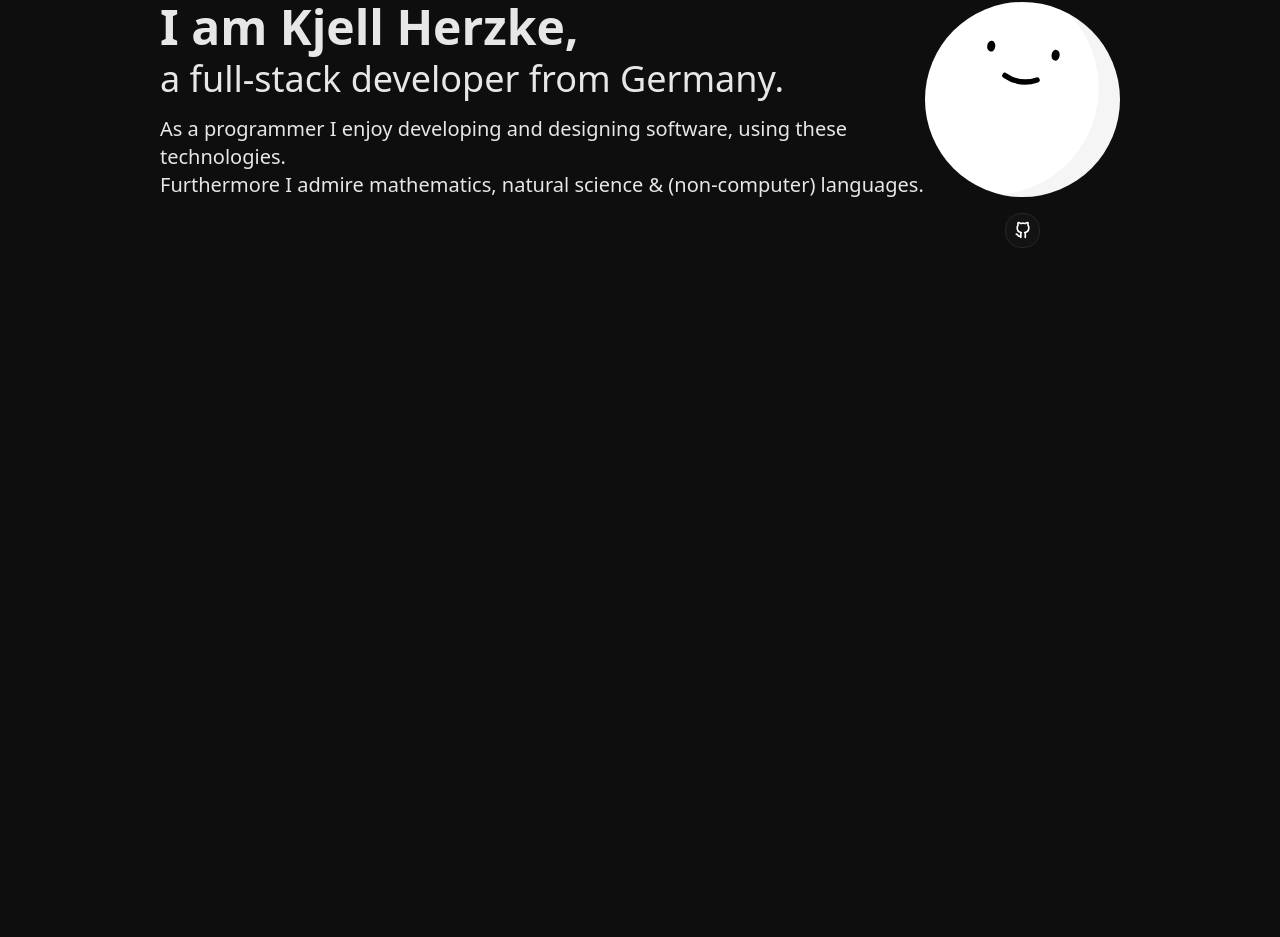
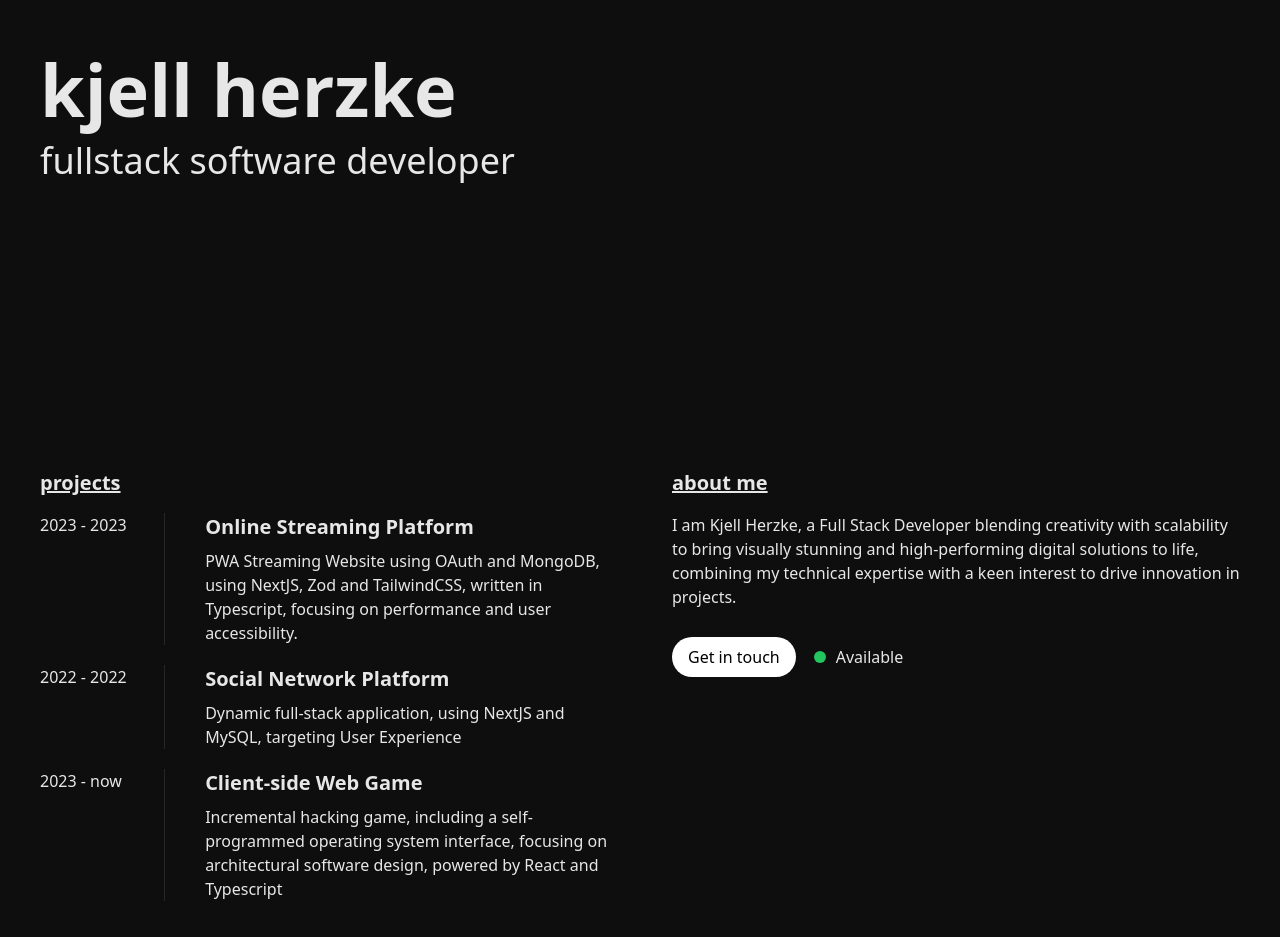
Before and after one commit to kjellherzke/kjellherzke.github.io, a React (Vite) app: page / in a window 1280 px wide. Shown: the part 275-1212 px from the top of the page. Before the commit the page ends 800 px from the top, so only its background shows below. Built offline with nearby package versions, Linux system fonts and the light colour scheme; a web font is replaced by a local one.

Commit message:
v1; temp design?

```diff
--- a/src/App.tsx
+++ b/src/App.tsx
@@ -1,89 +1,129 @@
-/* function App_Old() {
+import { useMemo } from "react";
+
+interface ProjectInfo {
+  title: string;
+  description: string;
+  from: string;
+  to: string;
+}
+
+const projects: ProjectInfo[] = [
+  {
+    title: "Online Streaming Platform ",
+    description:
+      "PWA Streaming Website using OAuth and MongoDB, using NextJS, Zod and TailwindCSS, written in Typescript, focusing on performance and user accessibility.",
+    from: "2023",
+    to: "2023",
+  },
+  {
+    title: "Social Network Platform",
+    description:
+      "Dynamic full-stack application, using NextJS and MySQL, targeting User Experience",
+    from: "2022",
+    to: "2022",
+  },
+  {
+    title: "Client-side Web Game",
+    description:
+      "Incremental hacking game, including a self-programmed operating system interface, focusing on architectural software design, powered by React and Typescript",
+    from: "2023",
+    to: "now",
+  },
+];
+
+function TabProjects() {
+  const projectsDOM = useMemo(
+    () =>
+      projects.map((p) => (
+        <div className="mb-5">
+          <div className="flex justify-between space-x-10">
+            <p className="w-44 border-r border-r-stone-800">
+              {p.from} - {p.to}
+            </p>
+            <div className="w-full">
+              <h5 className="text-xl font-semibold mb-2">{p.title}</h5>
+              <p>{p.description}</p>
+            </div>
+          </div>
+        </div>
+      )),
+    [],
+  );
+
   return (
-    <div className="w-full h-screen flex justify-center py-3">
-      <div className="w-3/4">
-        <div className="flex items-center justify-between mb-12">
-          <img className="w-9" src="/profile-pic.svg" />
-          <a
-            href="https://github.com/kjellherzke"
-            className="rounded-full button"
-          >
-            <img className="w-5" src="/icons/github.svg" />
-          </a>
-        </div>
-        <h1 className="text-3xl font-bold">Kjell,</h1>
-        <h2 className="text-3xl">full-stack developer</h2>
-        <h3 className="mt-4 mb-12">
-          As a programmer I enjoy building and architecturing software, using
-          these <a href="#technologies">technologies</a>.
-        </h3>
-        /*<h4 className="border-b text-xl pb-1 mb-3 border-b-slate text-secondary">
-          Projects
-        </h4>/
-        /*
-        <GridTech
-          data={[
-            {
-              id: "typescript",
-              color: "#004c7f",
-            },
-            {
-              id: "node",
-              color: "#00ee00",
-            },
-          ]}
-        />/
-        <h4 className="border-b text-xl pb-2 mb-6 border-b-slate text-secondary">
-          Projects
-        </h4>
-        <GridRepoAuto />
+    <div className="w-full">
+      <h4 className="text-xl font-semibold mb-4 underline">projects</h4>
+      {projectsDOM}
+    </div>
+  );
+}
+
+function TabAboutMe() {
+  return (
+    <div className="w-full mb-24">
+      {/* Important margin-bottom for right design */}
+      <h4 className="text-xl font-semibold mb-4 underline">about me</h4>
+      <h3 className="mb-7">
+        I am Kjell Herzke, a Full Stack Developer blending creativity with
+        scalability to bring visually stunning and high-performing digital
+        solutions to life, combining my technical expertise with a keen interest
+        to drive innovation in projects.
+      </h3>
+      <div className="flex space-x-1 items-center">
+        <button className="px-4 py-2 mr-2 bg-white text-black rounded-full">
+          Get in touch
+        </button>
+        <svg
+          xmlns="http://www.w3.org/2000/svg"
+          viewBox="0 0 24 24"
+          className="w-6 h-6 text-green-500"
+        >
+          <circle r="6" cx="12" cy="12" fill="currentColor" />
+        </svg>
+        <span>Available</span>
       </div>
+    </div>
+  );
+}
+
+/* function TabSkills() {
+  return (
+    <div className="w-full">
+      <h3 className="text-xl font-semibold mb-4 underline">skills</h3>
+      <p>- not implemented yet -</p>
     </div>
   );
 } */
 
-function App() {
+export default function App() {
   return (
-    <div className="w-full px-40 h-screen flex items-center justify-between">
-      {/*{" "}
-      <div className="fixed top-0">
-        <div className="flex w-full items-center justify-between p-4">
-          <img className="w-9" src="/profile-pic.svg" />
+    <div className="px-10 py-4">
+      <div className="flex justify-between items-center">
+        <span className="underline">kjell.herzke</span>
+        {/* <img src="/favicon.svg" className="w-6 h-6" /> */}
+        <div className="flex space-x-1 items-center">
           <a
             href="https://github.com/kjellherzke"
-            className="rounded-full button"
+            target="_blank"
+            aria-label="Github profile"
           >
-            <img className="w-5" src="/icons/github.svg" />
+            <img src="/icons/github.svg" className="w-6" alt="Github" />
           </a>
         </div>
-      </div>{" "}
-      */}
-      <div>
-        <h1 className="text-5xl mb-2 font-bold">I am Kjell Herzke,</h1>
-        <h2 className="text-4xl">a full-stack developer from Germany.</h2>
-        <h3 className="mt-4 text-xl mb-12">
-          As a programmer I enjoy developing and designing software, using these{" "}
-          <a href="#technologies">technologies</a>. <br />
-          Furthermore I admire <span className="highlight">
-            mathematics
-          </span>, <span className="highlight">natural science</span> &{" "}
-          <span className="highlight">(non-computer) languages</span>.
-        </h3>
       </div>
-      <div>
-        <img className="w-52" src="/favicon.svg" alt="Kjell Herzke Avatar" />
-        <div className="flex mt-4 items-center justify-center space-x-2">
-          <a
-            href="https://github.com/kjellherzke"
-            className="rounded-full button"
-            aria-label="Visit my Github profile"
-          >
-            <img className="w-5" src="/icons/github.svg" alt="Github Icon" />
-          </a>
+      <h1 className="text-5xl md:text-7xl font-bold mt-[13rem] md:mt-[18rem] mb-4">
+        kjell herzke
+      </h1>
+      <h2 className="text-2xl md:text-4xl font-medium w-[40rem] mb-[10rem] md:mb-[18rem]">
+        fullstack software developer
+      </h2>
+      <div className="flex flex-col-reverse md:flex-row justify-between space-x-0 space-y-16 md:space-x-16 md:space-y-0 w-full">
+        <TabProjects />
+        <div className="w-full">
+          <TabAboutMe />
+          {/* <TabSkills /> */}
         </div>
       </div>
     </div>
   );
 }
-
-export default App;
--- a/src/index.css
+++ b/src/index.css
@@ -5,12 +5,5 @@
 html {
   background-color: theme("colors.bg");
   color: theme("colors.primary");
+  overflow-x: hidden !important;
 }
-
-button,
-.button {
-  padding: 0.4rem;
-  border: 1px solid theme("colors.secondary");
-  background-color: theme("colors.slate");
-  border-radius: 1rem;
-}
```
Also changed, not shown: tailwind.config.js (+0 -7 lines), 1 other file (tests, documents, lock files or other folders).
